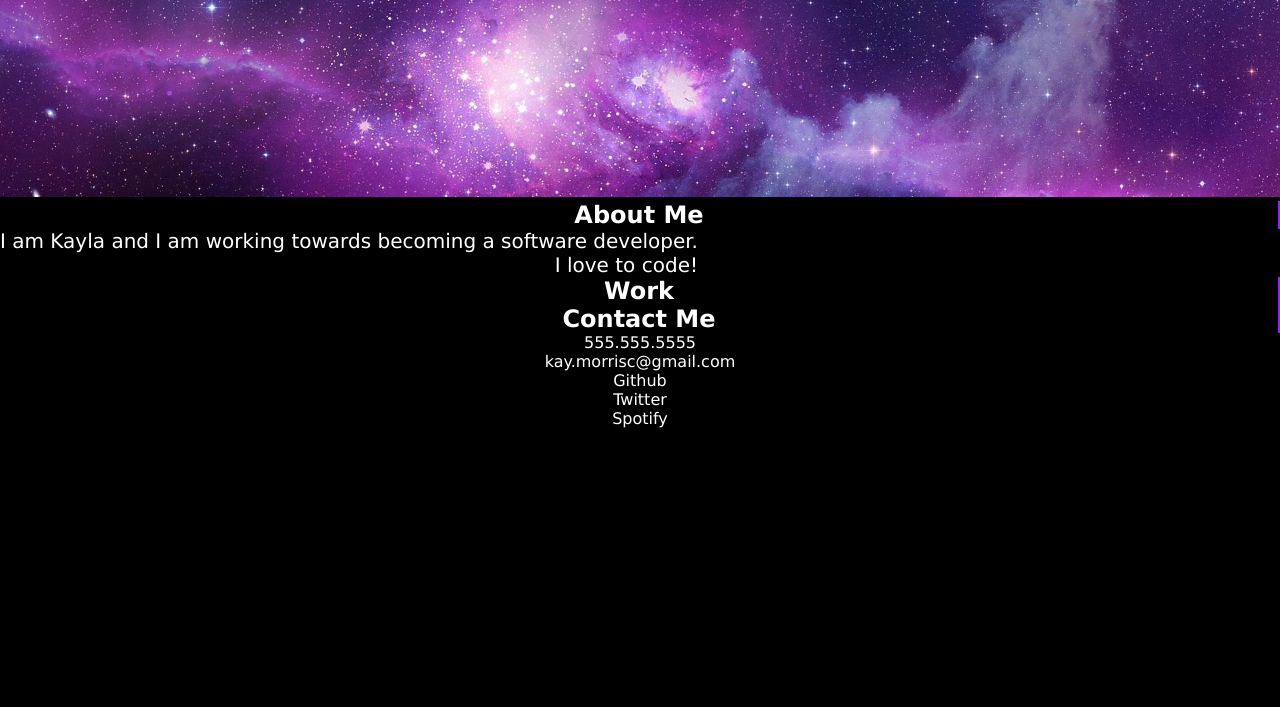
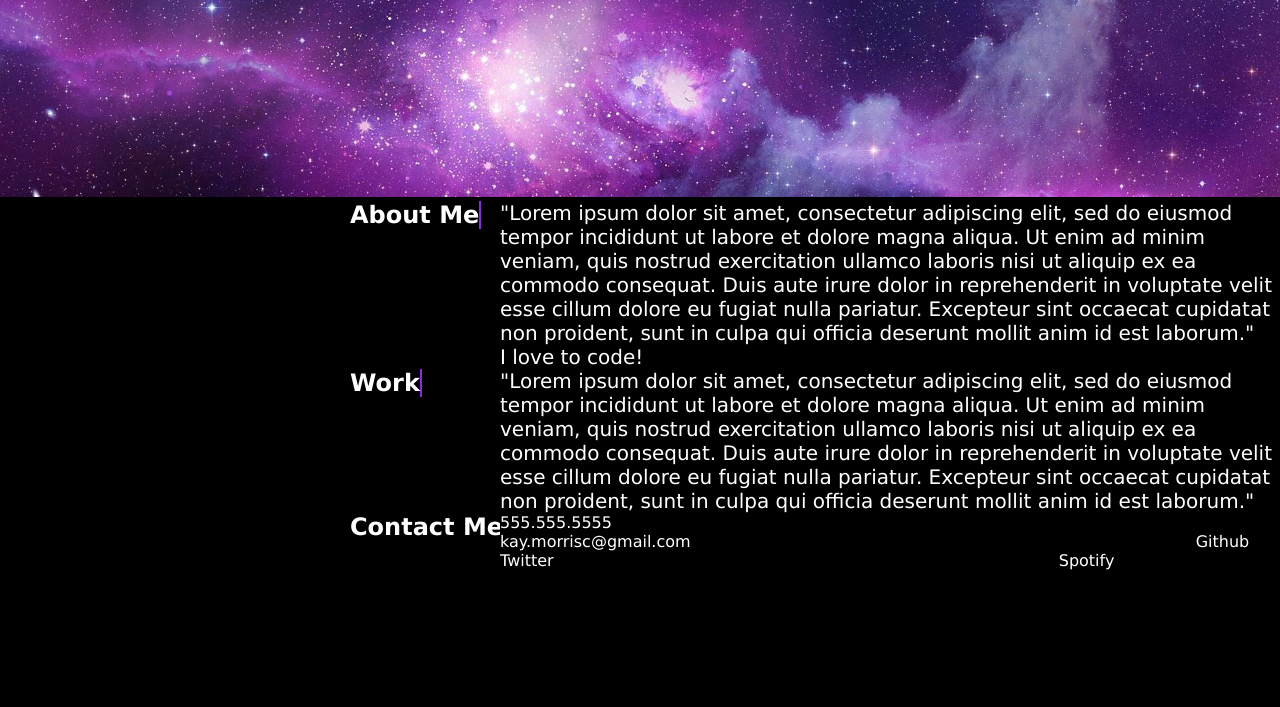
Before and after one commit to KaylaMorris11/kaylamorris11.github.io, a plain HTML site: page index.html in a window 1280 px wide. Shown: the part 93-800 px from the top of the page. Drawn offline with Linux system fonts and the light colour scheme.

Commit message:
Fixed some of the structural issues in the page through css

```diff
--- a/assets/style.css
+++ b/assets/style.css
@@ -26,7 +26,8 @@ figure h2{
 
 p{  display:flex;
     font-size: 20px;
-    text-align:right;
+    position:relative;
+    margin-left:20px;
 }
 
 nav {
@@ -41,11 +42,13 @@ nav ul {
 
 nav ul li {
    padding-top:10px;
-    display: inline-block;
+    display: inline;
 }
 
 section ul li{
-    text-align:center;
+    display: inline;
+    position: relative;
+    margin-left: 500px;
 
 }
 
@@ -63,24 +66,43 @@ flex-basis: 100%;
 
 .about-me h2{
    border-right:2px solid blueviolet;
-   display: flex;
-    justify-content: center;
+   display: inline;
+   position:absolute;
+   margin-left:350px;
 
 }
+
 .about-me p{
-    text-align:end;
+    display:flex;
+    position:relative;
+    margin-left:500px;
+
 }
+
 
 .work h2{
     border-right:2px solid blueviolet;
-    display: flex;
-    justify-content: center;
+    display: inline;
+    position:absolute;
+    margin-left: 350px;
 
+}
+
+.work p{
+    display:flex;
+    position:relative;
+    margin-left:500px;
 }
 
 .contact-me h2{
     border-right:2px solid blueviolet;
-    display: flex;
-    justify-content: center;
+   display: inline;
+   position:absolute;
+   margin-left:350px;
+}
 
+.contact-me p{
+    display:flex;
+    position:relative;
+    margin-left:500px;
 }
--- a/index.html
+++ b/index.html
@@ -34,21 +34,23 @@
         <h2>Cool subtitle here!</h2>
         <img src="header-image.jpeg" alt="header-photo" class="hero">
     </figure>
-    <div class="my-portfolio-items">
+    <div>
         <section class="about-me">
 
             <h2>About Me</h2>
 
-            <p> I am Kayla and I am working towards becoming a software developer.
+            <p> "Lorem ipsum dolor sit amet, consectetur adipiscing elit, sed do eiusmod tempor incididunt ut labore et dolore magna aliqua. Ut enim ad minim veniam, quis nostrud exercitation ullamco laboris nisi ut aliquip ex ea commodo consequat. Duis aute irure dolor in reprehenderit in voluptate velit esse cillum dolore eu fugiat nulla pariatur. Excepteur sint occaecat cupidatat non proident, sunt in culpa qui officia deserunt mollit anim id est laborum."
                 <br>
                 I love to code!
 
             </p>
+        </div>
         </section>
         <section class="work">
             <h2>Work</h2>
+            <p>
+                "Lorem ipsum dolor sit amet, consectetur adipiscing elit, sed do eiusmod tempor incididunt ut labore et dolore magna aliqua. Ut enim ad minim veniam, quis nostrud exercitation ullamco laboris nisi ut aliquip ex ea commodo consequat. Duis aute irure dolor in reprehenderit in voluptate velit esse cillum dolore eu fugiat nulla pariatur. Excepteur sint occaecat cupidatat non proident, sunt in culpa qui officia deserunt mollit anim id est laborum."
             <div>
-
                 <div class="portfolio-project">
 
                 </div>
@@ -66,6 +68,7 @@
                 </div>
             </div>
     </div>
+</p>
     </section>
 
     </div>
```
